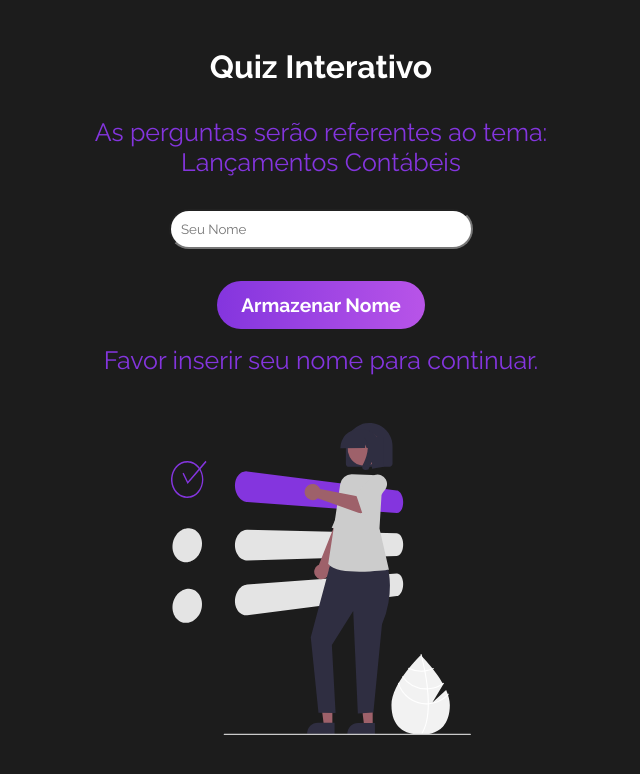
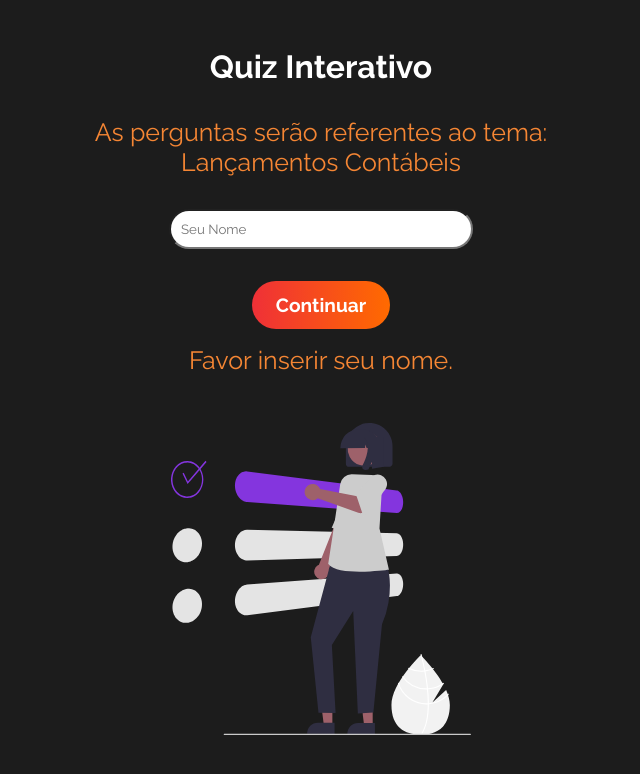
Before and after one commit to UarliBS/quiz_adm, a React (Vite) app: page / in a window 1280 px wide. Both pictures are taken after a click on the button "Iniciar". Shown: the top 774 px of the page, without its empty margins (319-959 px from the left). Built offline with nearby package versions, Linux system fonts and the light colour scheme.

Commit message:
Att desing

```diff
--- a/src/components/GameOver.css
+++ b/src/components/GameOver.css
@@ -11,7 +11,7 @@
 }
 
 #gameover p {
-  color: #8435de;
+  color: #F58634;
 }
 
 #gameover img {
--- a/src/components/Option.css
+++ b/src/components/Option.css
@@ -1,5 +1,5 @@
 .option {
-  background-color: #3c0e70;
+  background-color: #F58634;
   border-radius: 0.5rem;
   padding: 1rem;
   margin-bottom: 1rem;
@@ -22,7 +22,7 @@
 }
 
 .wrong {
-  background-color: #3c0e70;
+  background-color: #F58634;
   opacity: 0.5;
 }
 
--- a/src/components/PickCategory.css
+++ b/src/components/PickCategory.css
@@ -10,7 +10,7 @@
 
 #category p {
   font-size: 25px;
-  color: #8435de;
+  color: #F58634;
 }
 
 #category img {
--- a/src/components/PickCategory.jsx
+++ b/src/components/PickCategory.jsx
@@ -44,7 +44,7 @@ const PickCategory = () => {
               value={userName}
               onChange={(e) => setUserName(e.target.value)}
             />
-            <button onClick={storeUserName}>Armazenar Nome</button> {/* Botão para armazenar o nome do usuário */}
+            <button onClick={storeUserName}>Continuar</button> {/* Botão para armazenar o nome do usuário */}
             {showCategoryButton ? (
               quizState.questions.map((question) => (
                 <button
@@ -55,7 +55,7 @@ const PickCategory = () => {
                 </button>
               ))
             ) : (
-              <p>Favor inserir seu nome para continuar.</p>
+              <p>Favor inserir seu nome.</p>
             )}
           </div>
 
--- a/src/components/Question.css
+++ b/src/components/Question.css
@@ -1,5 +1,5 @@
 #question {
-  background-color: #8435de;
+  background-color: #f5843478;
   border-radius: 1rem;
   padding: 2rem;
   width: 500px;
--- a/src/components/Welcome.css
+++ b/src/components/Welcome.css
@@ -9,7 +9,7 @@
 }
 
 #welcome p {
-  color: #8435de;
+  color: #F58634;
 }
 
 #welcome img {
--- a/src/index.css
+++ b/src/index.css
@@ -23,8 +23,8 @@ button {
   padding: 0.8rem 1.5rem;
   background: linear-gradient(
     90deg,
-    rgba(132, 53, 222, 1) 0%,
-    rgba(184, 84, 232, 1) 100%
+    rgba(239, 48, 55, 1) 0%,
+    rgba(255, 106, 0, 1) 100%
   );
   border-radius: 3rem;
   border: none;
@@ -33,7 +33,7 @@ button {
 button:hover {
   background: linear-gradient(
     90deg,
-    rgba(184, 84, 232, 1) 0%,
-    rgba(132, 53, 222, 1) 100%
+    rgba(255, 106, 0, 1) 0%,
+    rgba(239, 48, 55, 1) 100%
   );
 }
```
Also changed, not shown: src/img/icon.png (added).
